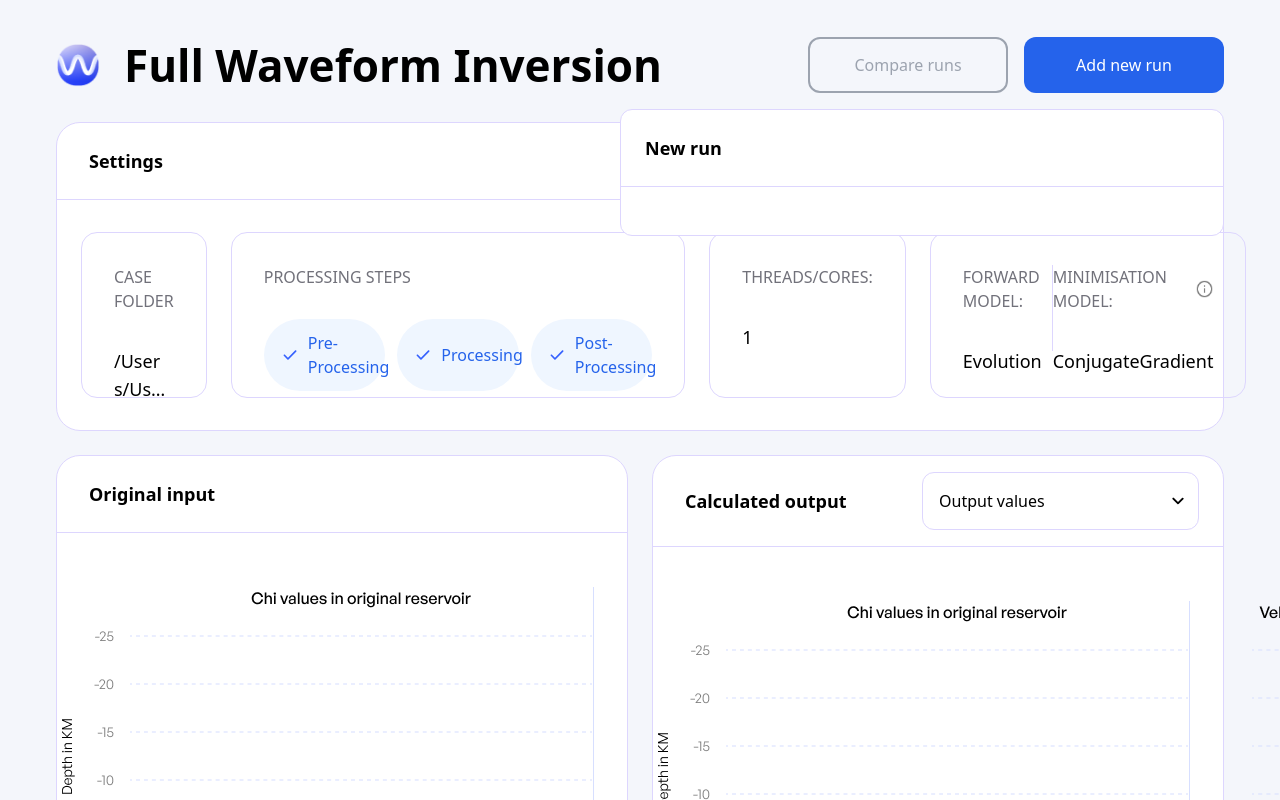
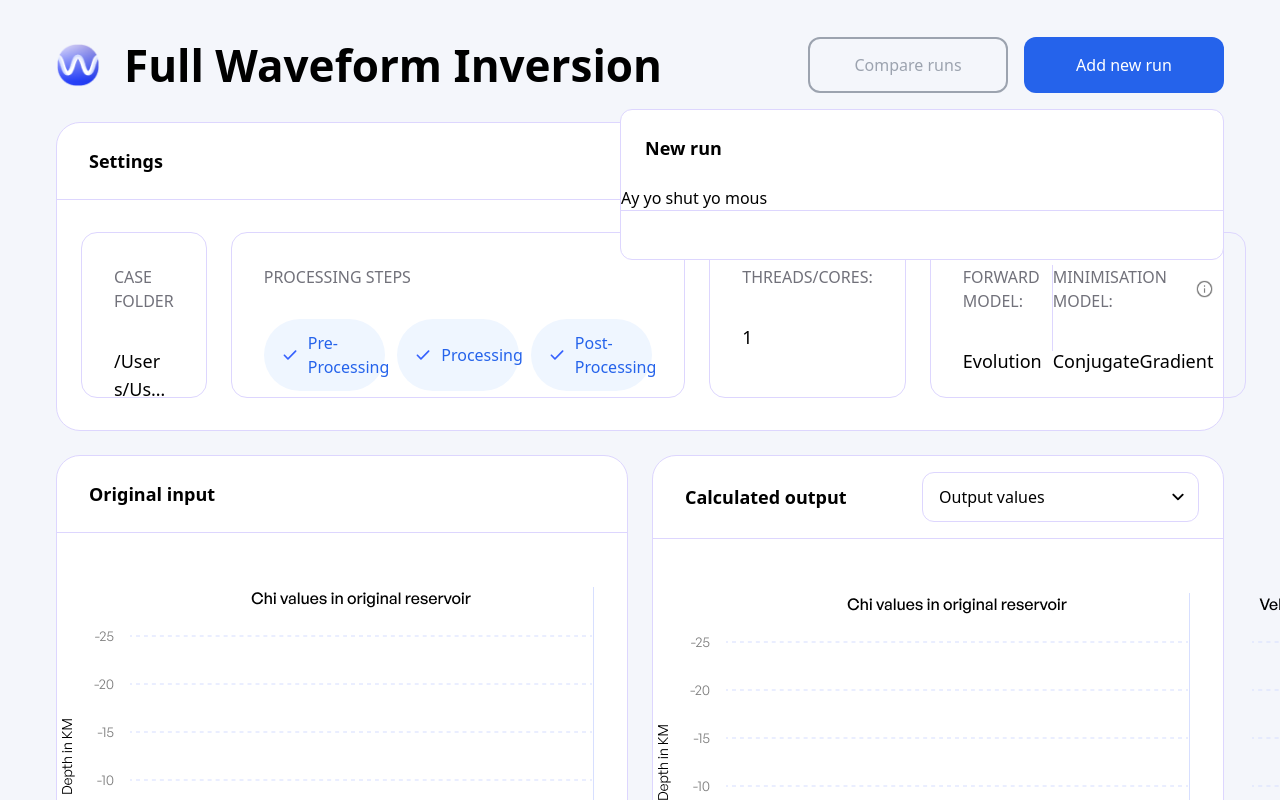
Before and after one commit to SalarGit/FWI, a React (Vite) app in the folder full-waveform-inversion/: page / in a window 1280 px wide. Both pictures are taken after a click on the button "Add new run". Shown: the top 800 px of the page. Built offline with nearby package versions, Linux system fonts and the light colour scheme.

Commit message:
Set-up {children} in UpperPart comp

```diff
--- a/full-waveform-inversion/src/components/Header.jsx
+++ b/full-waveform-inversion/src/components/Header.jsx
@@ -5,6 +5,7 @@ import logo from '../assets/fwi-logo.png'
 
 import H1 from './custom/H1.jsx';
 import UpperPart from './custom/UpperPart.jsx';
+import Child from './custom/Child.jsx';
 
 export default function Header() {
     const [addingNewRun, setAddingNewRun] = useState(false);
@@ -49,7 +50,9 @@ export default function Header() {
                         <div className='absolute w-[604px] mt-4 right-0
                             bg-white border border-violet-200 rounded-xl'
                         >
-                            <UpperPart heading='New run' styling='p-6' side={'t'}/>
+                            <UpperPart heading='New run' styling='p-6' side={'t'}>
+                                <p>Ay yo shut yo mous</p>
+                            </UpperPart>
 
                             {/* Lower Part */}
                             <div className='p-6'>
--- a/full-waveform-inversion/src/components/IO/Output.jsx
+++ b/full-waveform-inversion/src/components/IO/Output.jsx
@@ -3,6 +3,7 @@ import EmptyGraphs from "./EmptyGraphs.jsx";
 import closedIcon from "../../assets/drop-icon.png";
 
 import { useState } from "react";
+import UpperPart from "../custom/UpperPart.jsx";
 
 export default function Output() {
     const [isOpen, setIsOpen] = useState(false);
@@ -57,12 +58,15 @@ export default function Output() {
             {/* Upper Part */}
             {/* Container */}
             <div className="flex justify-between items-center py-4 pl-8 pr-6">
+                {/* <UpperPart heading="Calculated output" side="t">
+
+                </UpperPart> */}
                 <H1 heading="Calculated output"/>
 
                 <div className="relative">
                     <button onClick={handleSetIsOpen}
                                                                                     // my-4 mr-6
-                        className="flex items-center justify-between pl-4 pr-2 py-4
+                        className="flex items-center justify-between pl-4 pr-2 py-3
                         border border-violet-200 rounded-xl w-[277px]"
                     >
                         <p>{outputType}</p>
--- a/full-waveform-inversion/src/components/custom/UpperPart.jsx
+++ b/full-waveform-inversion/src/components/custom/UpperPart.jsx
@@ -1,10 +1,11 @@
 import H1 from "./H1.jsx";
 import Border from "./Border.jsx";
 
-export default function UpperPart({heading, side, styling="py-6 pl-8"}) {
+export default function UpperPart({children, heading, side, styling="py-6 pl-8"}) {
     return (
         <div>
             <H1 heading={heading} styling={styling}/>
+            {children}
             <Border side={side}/>
         </div>
     )
```
Also changed, not shown: full-waveform-inversion/src/assets/close.png (added).
